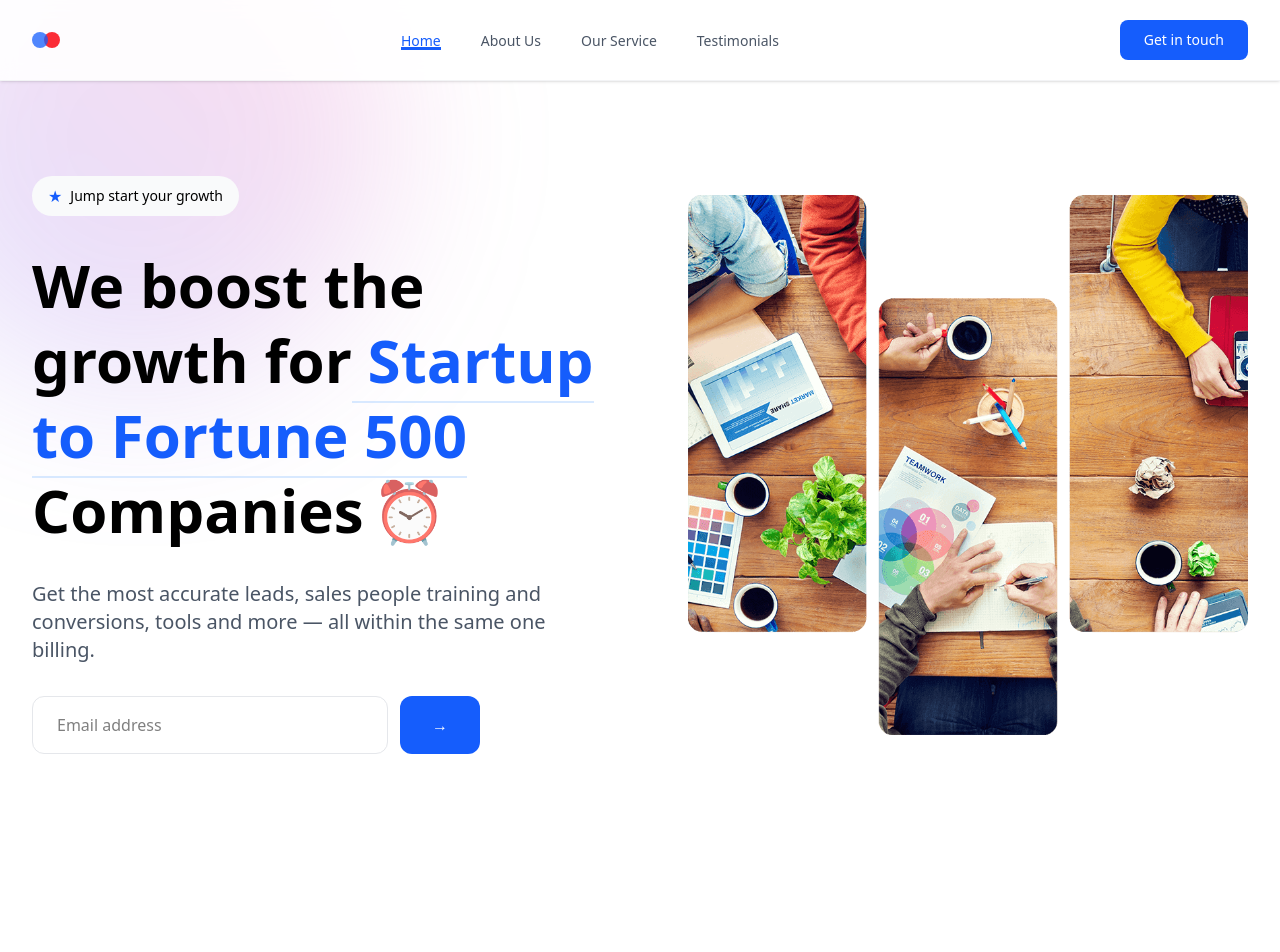
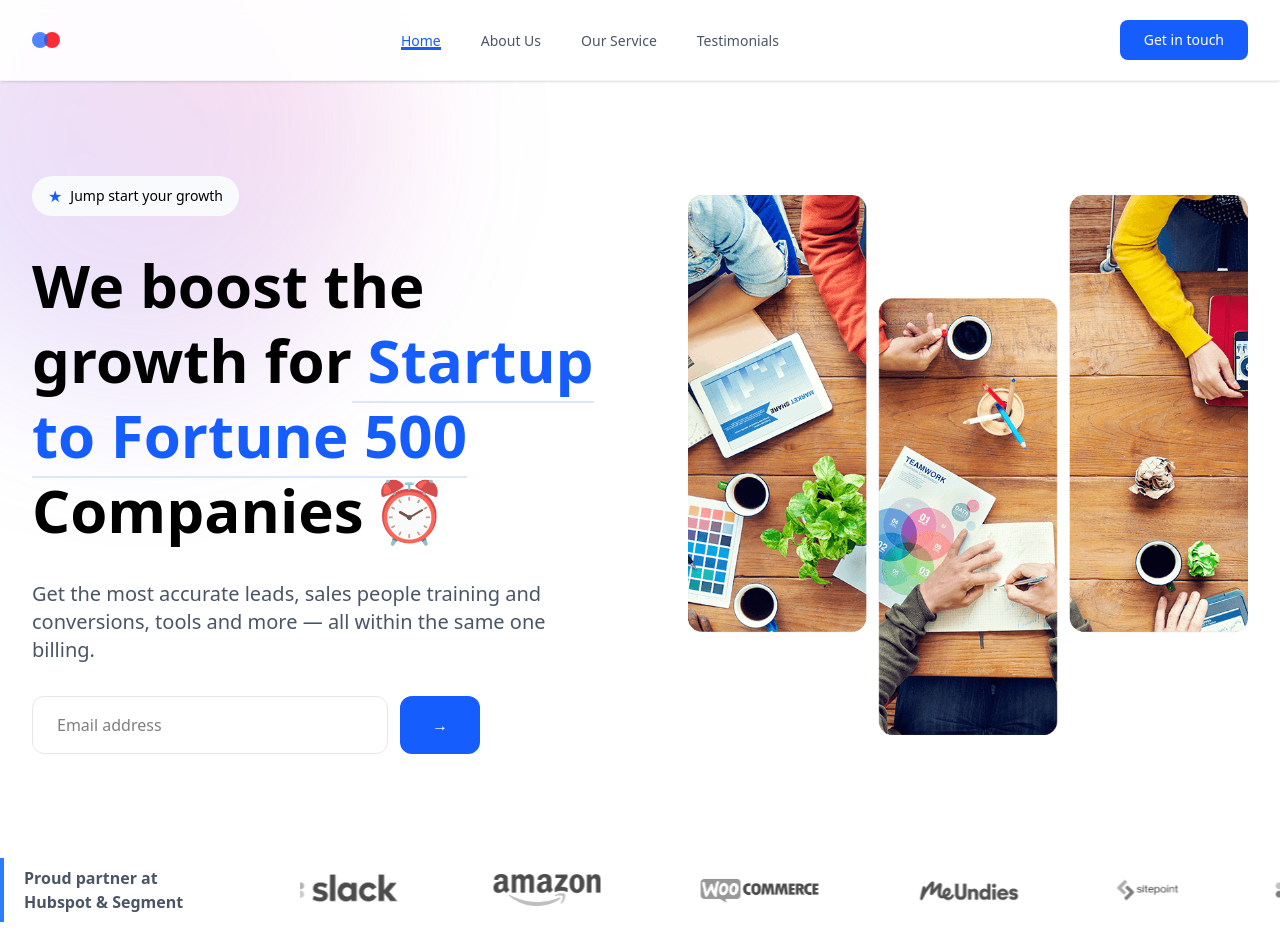
Before and after one commit to itsFAROUK/GrowthSync, a React (Vite) app: page / in a window 1280 px wide. Shown: the top 952 px of the page. Before the commit the page ends 800 px from the top, so only its background shows below. Built offline with nearby package versions, Linux system fonts and the light colour scheme.

Commit message:
Created company logos slide

```diff
--- a/package.json
+++ b/package.json
@@ -13,6 +13,7 @@
     "@tailwindcss/vite": "^4.1.10",
     "react": "^19.1.0",
     "react-dom": "^19.1.0",
+    "react-icons": "^5.5.0",
     "tailwindcss": "^4.1.10"
   },
   "devDependencies": {
--- a/src/App.jsx
+++ b/src/App.jsx
@@ -1,3 +1,4 @@
+import CompanyLogo from "./components/CompanyLogo"
 import Header from "./components/Header"
 import Hero from "./components/Hero"
 
@@ -8,6 +9,7 @@
       <div className="overflow-hidden">
         <Header />
         <Hero />
+        <CompanyLogo />
       </div>
     </main>
   )
--- /dev/null
+++ b/src/components/CompanyLogo.jsx
@@ -0,0 +1,40 @@
+import slack from "../assets/slack.png"
+import amazon from "../assets/amazon.png"
+import woocommerce from "../assets/woocommerce.png"
+import meundies from "../assets/meundies.png"
+import sitepoint from "../assets/sitepoint.png"
+
+const CompanyLogo = () => {
+  const logos = [slack, amazon, woocommerce, meundies, sitepoint]
+
+  return (
+    <div className="w-full overflow-hidden container mx-auto py-20 flex flex-col gap-8 sm:flex-row sm:items-center">
+
+      <div className="w-[300px] shrink-0 text-gray-600 border-l-4 border-blue-500 bg-white py-2 px-5 z-10 sm:text-base text-xl font-semibold text-left">Proud partner at <br /> Hubspot & Segment</div>
+
+      <div className="flex whitespace-nowrap animate-marquee">
+        {
+          logos.map((logo, index) => (
+            <img
+              key={index}
+              src={logo}
+              alt={`${logo} company logo`}
+              className="mx-12 h-8 w-36 object-contain grayscale opacity-70 hover:grayscale-0 hover:opacity-100 transition-all" />
+          ))
+        }
+        {
+          logos.map((logo, index) => (
+            <img
+              key={`duplicate${index}`}
+              src={logo}
+              alt={`${logo} company logo`}
+              className="mx-12 h-8 w-36 object-contain grayscale opacity-70 hover:grayscale-0 hover:opacity-100 transition-all" />
+          ))
+        }
+      </div>
+
+    </div>
+  )
+}
+
+export default CompanyLogo
--- a/src/components/Hero.jsx
+++ b/src/components/Hero.jsx
@@ -2,7 +2,7 @@
 
 function Hero() {
   return (
-    <section className="container mx-auto flex flex-col md:flex-row justify-center items-center pt-44 pb-6 px-4 sm:px-6 lg:px-8">
+    <section id="home" className="container mx-auto flex flex-col md:flex-row justify-center items-center pt-44 pb-6 px-4 sm:px-6 lg:px-8">
 
       {/* Left col */}
       <div className="w-full md:w-1/2 space-y-8">
--- a/src/index.css
+++ b/src/index.css
@@ -1 +1,19 @@
 @import "tailwindcss";
+
+html {
+  scroll-behavior: smooth;
+  scroll-padding-top: 100px;
+}
+
+.animate-marquee {
+  animation: marquee 25s linear infinite;
+}
+
+@keyframes marquee {
+  0% {
+    transform: translateX(0);
+  }
+  100% {
+    transform: translateX(-50%);
+  }
+}
```
Also changed, not shown: 1 other file (tests, documents, lock files or other folders).
